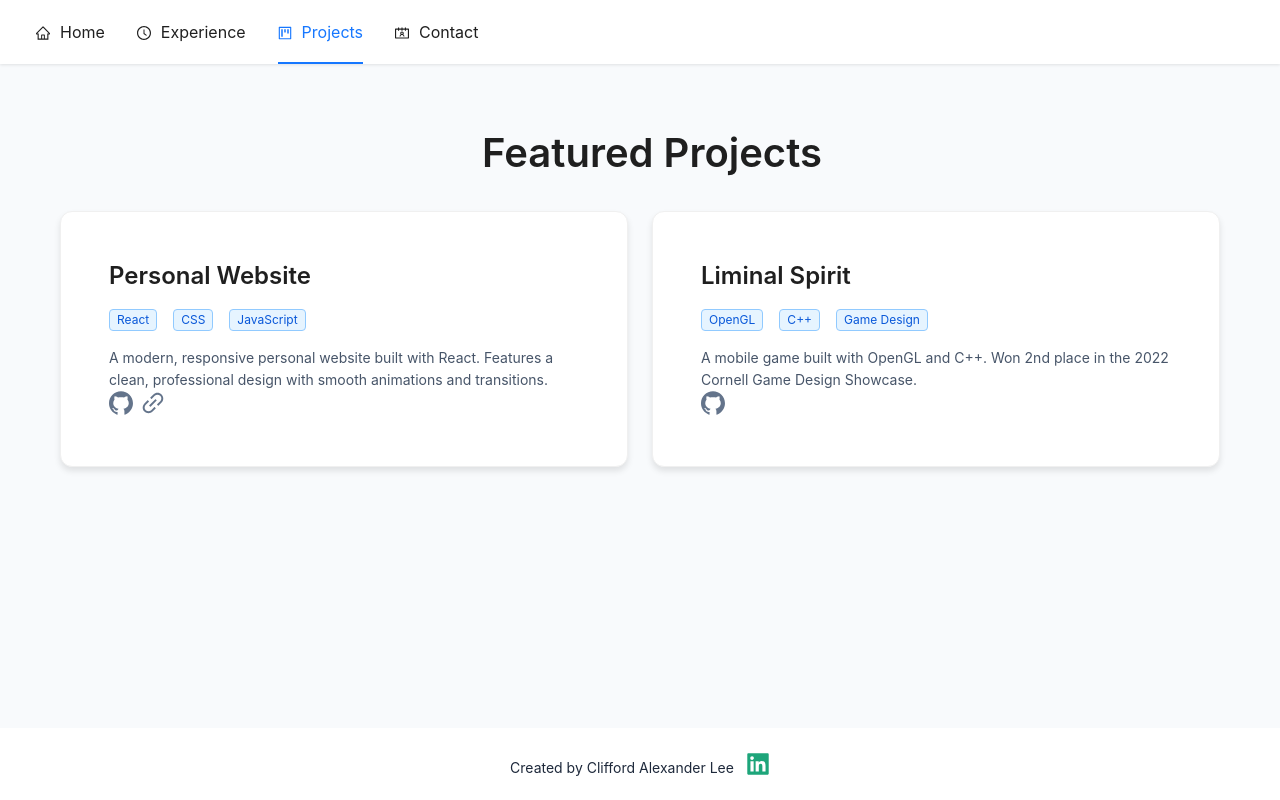
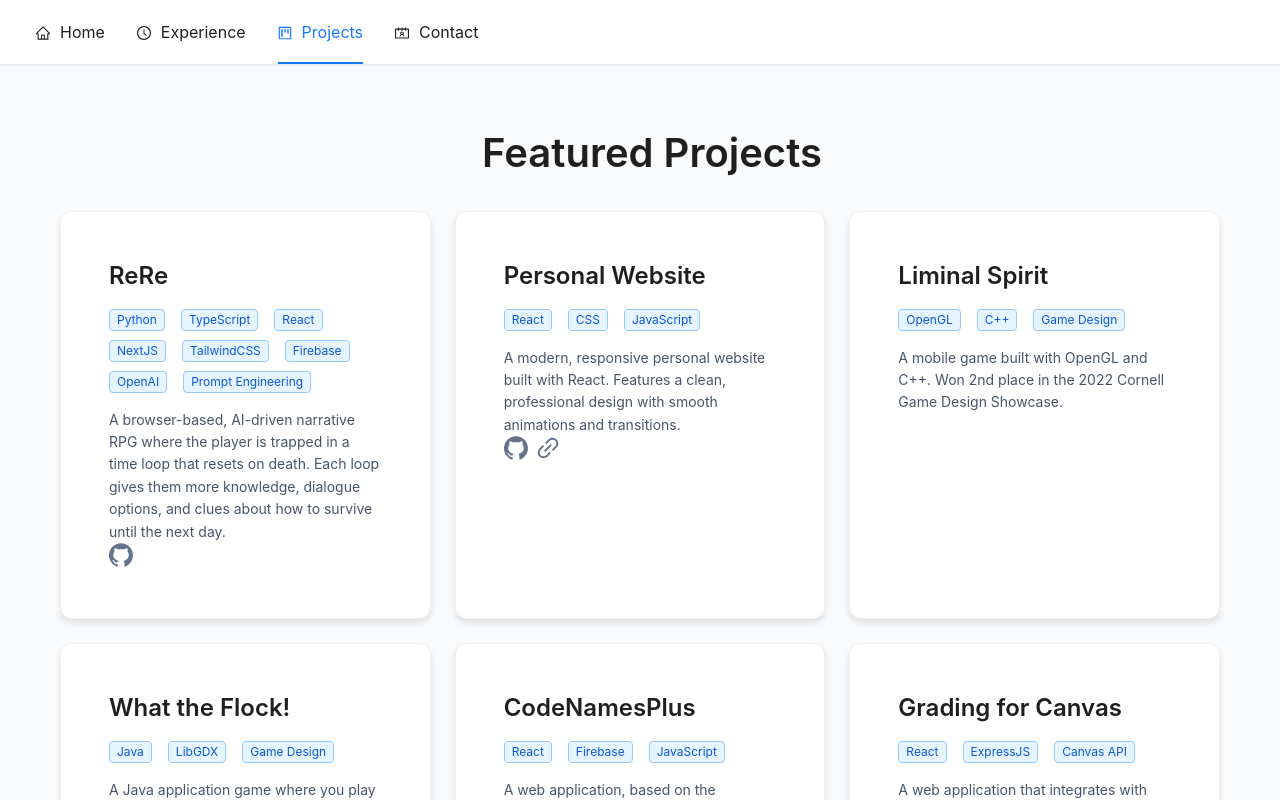
Before and after one commit to calexlee/personal-website, a React (Create React App) app: page / in a window 1280 px wide. Both pictures are taken after a click on the item "Projects". Built offline with nearby package versions, Linux system fonts and the light colour scheme; the HTML template or start-up script is replaced by a standard one.

Commit message:
Updated Projects
Added new (old) projects and edited component to show github icon only when there is a link

```diff
--- a/src/Projects.js
+++ b/src/Projects.js
@@ -7,6 +7,12 @@ const { Title, Text } = Typography;
 
 const Projects = () => {
     const projects = [
+        {
+            title: "ReRe",
+            description: "A browser-based, AI-driven narrative RPG where the player is trapped in a time loop that resets on death. Each loop gives them more knowledge, dialogue options, and clues about how to survive until the next day.",
+            technologies: ["Python", "TypeScript", "React", "NextJS", "TailwindCSS", "Firebase", "OpenAI", "Prompt Engineering"],
+            github: "https://github.com/calexlee/rere",
+        },
         {
             title: "Personal Website",
             description: "A modern, responsive personal website built with React. Features a clean, professional design with smooth animations and transitions.",
@@ -18,6 +24,21 @@ const Projects = () => {
             title: "Liminal Spirit",
             description: "A mobile game built with OpenGL and C++. Won 2nd place in the 2022 Cornell Game Design Showcase.",
             technologies: ["OpenGL", "C++", "Game Design"],
+        },
+        {
+            title: "What the Flock!",
+            description: "A Java application game where you play as a chef trying to cook a chicken before being eaten by one.",
+            technologies: ["Java", "LibGDX", "Game Design"],
+        },
+        {
+            title: "CodeNamesPlus",
+            description: "A web application, based on the Codenames board game, in which multiple people can play together in the same room(s).",
+            technologies: ["React", "Firebase", "JavaScript"],
+        },
+        {
+            title: "Grading for Canvas",
+            description: "A web application that integrates with the Cornell Canvas System to allow professors to grade students on assignments and see results in a more intuitive way.",
+            technologies: ["React", "ExpressJS", "Canvas API"],
         },
     ];
 
@@ -51,9 +72,11 @@ const Projects = () => {
 
                         <div className="card-links">
                             <Space>
-                                <a href={project.github} target="_blank" rel="noopener noreferrer">
-                                    <GithubOutlined className="link-icon" />
-                                </a>
+                                {project.github && (
+                                    <a href={project.github} target="_blank" rel="noopener noreferrer">
+                                        <GithubOutlined className="link-icon" />
+                                    </a>
+                                )}
                                 {project.demo && (
                                     <a href={project.demo} target="_blank" rel="noopener noreferrer">
                                         <LinkOutlined className="link-icon" />
```
